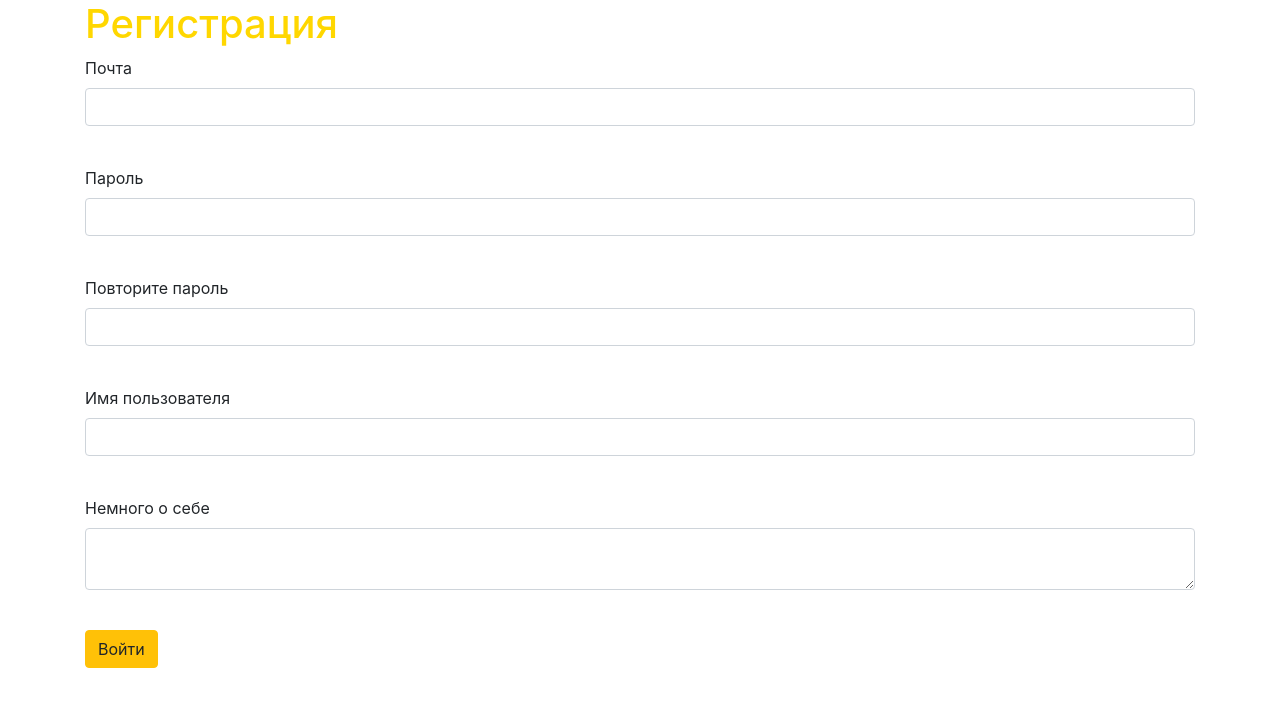
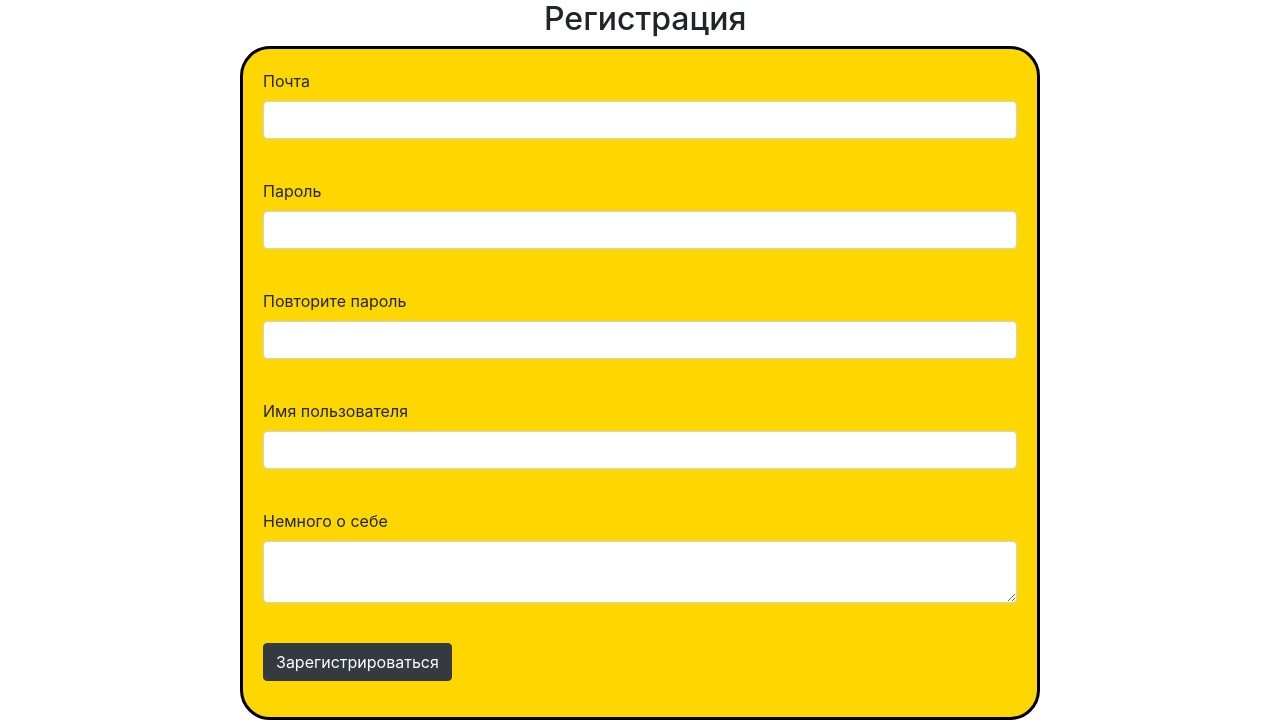
Before and after one commit to pavelyanski/city-manager, a Flask app: page /register in a window 1280 px wide. Shown: the part 72-800 px from the top of the page. Run offline with Flask 3, Linux system fonts and the light colour scheme; some libraries are stand-ins or nearby versions.

Commit message:
Add files via upload

```diff
--- a/poject/forms/user.py
+++ b/poject/forms/user.py
@@ -10,4 +10,4 @@ class RegisterForm(FlaskForm):
     password_again = PasswordField('Повторите пароль', validators=[DataRequired()])
     name = StringField('Имя пользователя', validators=[DataRequired()])
     about = TextAreaField("Немного о себе")
-    submit = SubmitField('Войти')
+    submit = SubmitField('Зарегистрироваться')
--- a/poject/static/css/style.css
+++ b/poject/static/css/style.css
@@ -1,14 +1,27 @@
 h1 {
    color: gold
 }
-''''
+h2 {
+
+    margin-left: auto;
+    margin-right: auto;
+    width: 6em
+}
+h3 {
+    color: gold;
+    background-color: #4b4b4b
+}
+h4 {
+    margin-left: auto;
+    margin-right: auto;
+    width: 6em
+}
 form.login_form {
     margin-left: auto;
     margin-right: auto;
     max-width: 800px;
     background-color: gold;
-    border: 1px solid gray;
-    border-radius: 5px;
-    padding: 10px;
+    border: 3px solid black;
+    border-radius: 30px;
+    padding: 20px
 }
-''''
--- a/poject/templates/register.html
+++ b/poject/templates/register.html
@@ -1,7 +1,7 @@
 {% extends "base.html" %}
 
 {% block content %}
-<h1>Регистрация</h1>
+<h2>Регистрация</h2>
 <form action="" method="post" class="login_form">
     {{ form.hidden_tag() }}
     <p>
@@ -49,7 +49,7 @@
             </p>
         {% endfor %}
     </p>
-    <p>{{ form.submit(type="submit", class="btn btn-warning") }}</p>
+    <p>{{ form.submit(type="submit", class="btn btn-dark") }}</p>
     {{message}}
 </form>
 {% endblock %}
```
Also changed, not shown: poject/templates/index.html (+7 -5 lines), poject/db/cities.db.
